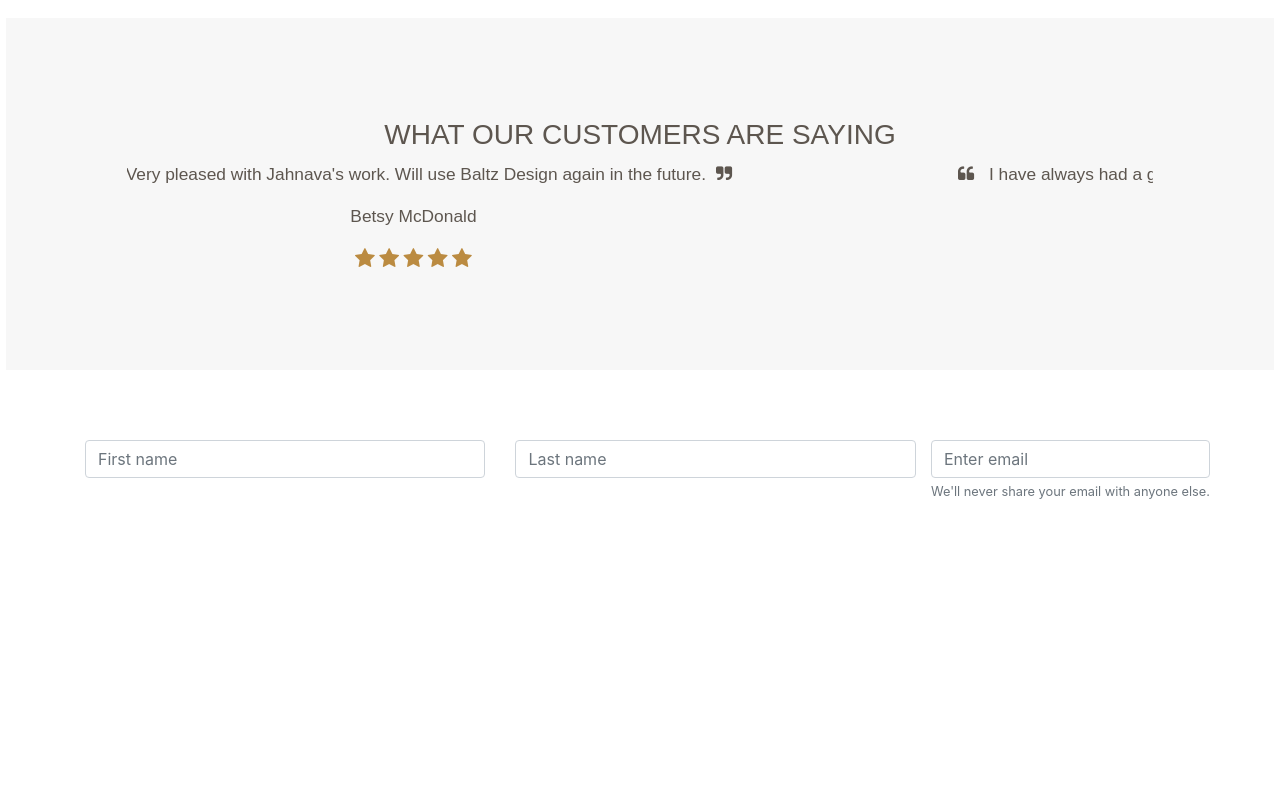
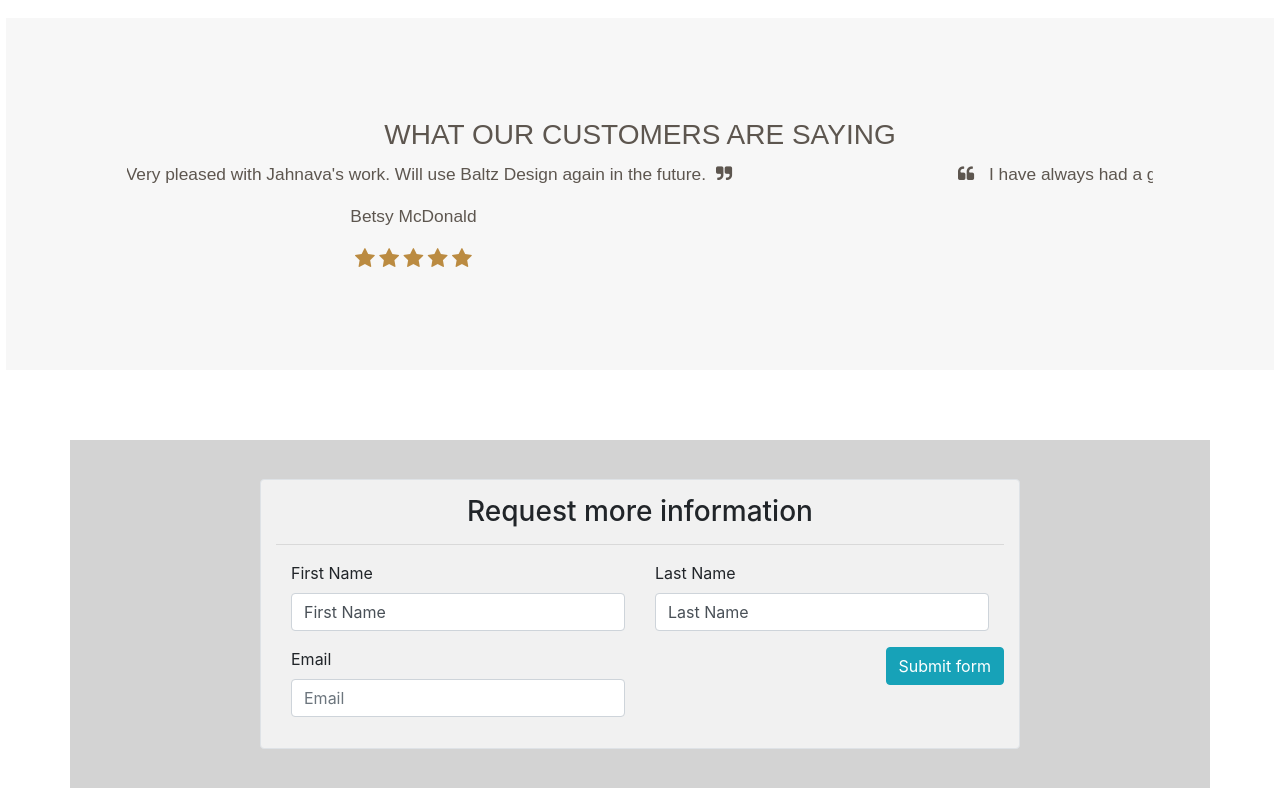
Before and after one commit to Jahnava/example-one, a website: page public/html/index.html in a window 1280 px wide. Shown: the part 3066-3866 px from the top of the page. Before the commit the page ends 3583 px from the top, so only its background shows below. Drawn offline with nearby package versions, Linux system fonts and the light colour scheme.

Commit message:
edited form

```diff
--- a/public/css/main.css
+++ b/public/css/main.css
@@ -130,11 +130,23 @@ section#home-reviews p{
 	color: #BB8B41;
 }
 
-/* contact */
+/* contact form */
 
-.box{
-  width: 50%;
-  float: inherit;
+.form{
+      background: lightgrey;
+      padding-top: 3%;
+      padding-bottom: 3%;
+      margin-bottom: 1%;
+    }
+.main-section{
+	padding: 15px;
+	background:#f1f1f1;
+}
+.custom-file-control::after {
+  content: "Choose file...";
+}
+.custom-file-control::before {
+  content: "Browse";
 }
 
 /* footer */
--- a/public/html/index.html
+++ b/public/html/index.html
@@ -202,31 +202,48 @@
     					</div>
     				</section>
             <!-- form -->
-            <div class="container">
+            <div class="container form">
       <div class="row">
-                <div class="col-lg">
+        <div class="offset-lg-2 col-lg-8 col-sm-8 col-8 border rounded main-section">
+          <h3 class="text-center text-inverse">Request more information</h3>
+          <hr>
+          <form class="container" id="needs-validation" novalidate>
+            <div class="row">
+              <div class="col-lg-6 col-sm-6 col-12">
                  <div class="form-group">
-                    <form>
+                  <label class="text-inverse" for="validationCustom01">First Name</label>
+                  <input type="text" class="form-control" id="validationCustom01" placeholder="First name" value="First Name" required>
+                </div>
+              </div>
+              <div class="col-lg-6 col-sm-6 col-12">
+                <div class="form-group">
+                  <label class="text-inverse" for="validationCustom02">Last Name</label>
+                  <input type="text" class="form-control" id="validationCustom02" placeholder="Last name" value="Last Name" required>
+                </div>
+              </div>
+            </div>
             <div class="row">
-                        <div class="col">
-                          <input type="text" class="form-control" placeholder="First name">
+              <div class="col-md-6 col-sm-12 col-12">
+                <div class="form-group">
+                  <label class="text-inverse" for="inputEmail4">Email</label>
+                  <input type="email" class="form-control" id="inputEmail4" placeholder="Email" required>
+                  <div class="invalid-feedback">
+                    Please provide a valid Email.
                   </div>
-                        <div class="col">
-                          <input type="text" class="form-control" placeholder="Last name">
                 </div>
-                        <div>
-                        <input type="email" class="form-control" id="exampleInputEmail1" aria-describedby="emailHelp" placeholder="Enter email">
-                        <small id="emailHelp" class="form-text text-muted">We'll never share your email with anyone else.</small>
+              </div>
+            <hr>
+            <div class="row">
+              <div class="col-lg-12 col-sm-12 col-12 text-center">
+                  <button class="btn btn-info" type="submit">Submit form</button>
               </div>
             </div>
           </form>
-
         </div>
-
       </div>
   </div>
 
-
+  <script src="/js/app.js" charset="utf-8"></script>
   <script src="https://code.jquery.com/jquery-3.2.1.slim.min.js" integrity="sha384-KJ3o2DKtIkvYIK3UENzmM7KCkRr/rE9/Qpg6aAZGJwFDMVNA/GpGFF93hXpG5KkN" crossorigin="anonymous"></script>
   <script src="https://cdnjs.cloudflare.com/ajax/libs/popper.js/1.12.9/umd/popper.min.js" integrity="sha384-ApNbgh9B+Y1QKtv3Rn7W3mgPxhU9K/ScQsAP7hUibX39j7fakFPskvXusvfa0b4Q" crossorigin="anonymous"></script>
   <script src="https://maxcdn.bootstrapcdn.com/bootstrap/4.0.0/js/bootstrap.min.js" integrity="sha384-JZR6Spejh4U02d8jOt6vLEHfe/JQGiRRSQQxSfFWpi1MquVdAyjUar5+76PVCmYl" crossorigin="anonymous"></script>
--- a/public/js/app.js
+++ b/public/js/app.js
@@ -0,0 +1,13 @@
+(function() {
+  'use strict';
+  window.addEventListener('load', function() {
+    var form = document.getElementById('needs-validation');
+    form.addEventListener('submit', function(event) {
+      if (form.checkValidity() === false) {
+        event.preventDefault();
+        event.stopPropagation();
+      }
+      form.classList.add('was-validated');
+    }, false);
+  }, false);
+})();
```
Lines whose indentation alone changed are shown as unchanged.
